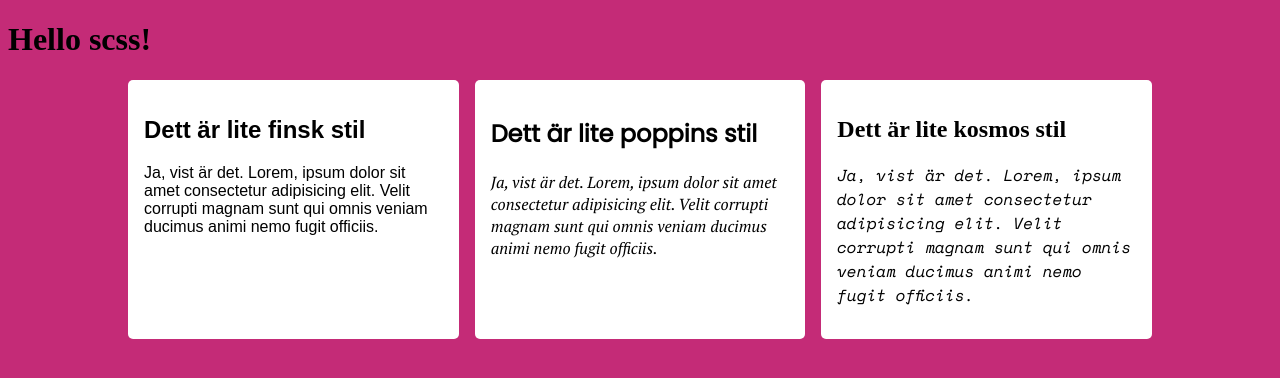
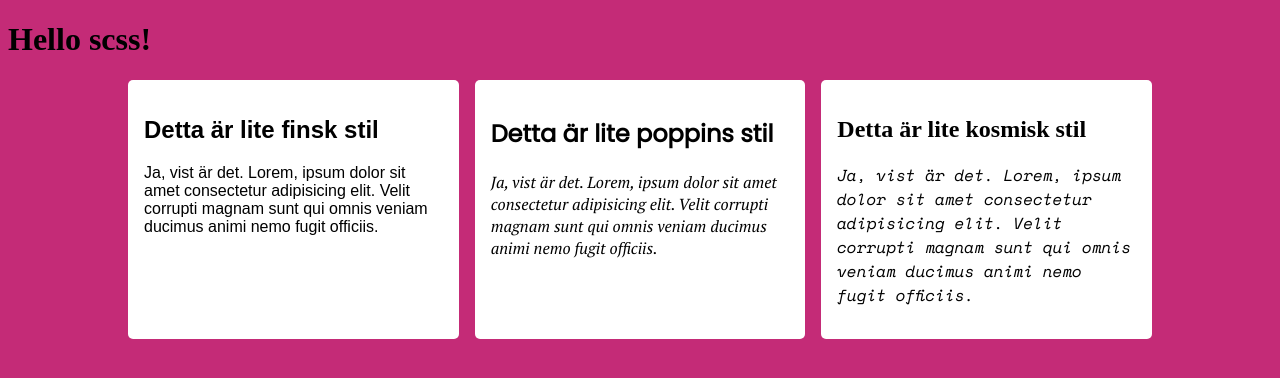
Before and after one commit to r0bban/sass-lab, a website: page index.html in a window 1280 px wide. Drawn offline with nearby package versions, Linux system fonts and the light colour scheme; a web font is replaced by a local one.

Commit message:
content-fix

```diff
--- a/index.html
+++ b/index.html
@@ -18,17 +18,17 @@
 
     <main>
         <article>
-            <h2>Dett är lite finsk stil</h2>
+            <h2>Detta är lite finsk stil</h2>
             <p>Ja, vist är det. Lorem, ipsum dolor sit amet consectetur adipisicing elit. Velit corrupti magnam sunt qui
                 omnis veniam ducimus animi nemo fugit officiis.</p>
         </article>
         <article class="poppins">
-            <h2>Dett är lite poppins stil</h2>
+            <h2>Detta är lite poppins stil</h2>
             <p>Ja, vist är det. Lorem, ipsum dolor sit amet consectetur adipisicing elit. Velit corrupti magnam sunt qui
                 omnis veniam ducimus animi nemo fugit officiis.</p>
         </article>
         <article class="kosmos">
-            <h2>Dett är lite kosmos stil</h2>
+            <h2>Detta är lite kosmisk stil</h2>
             <p>Ja, vist är det. Lorem, ipsum dolor sit amet consectetur adipisicing elit. Velit corrupti magnam sunt qui
                 omnis veniam ducimus animi nemo fugit officiis.</p>
         </article>
```
